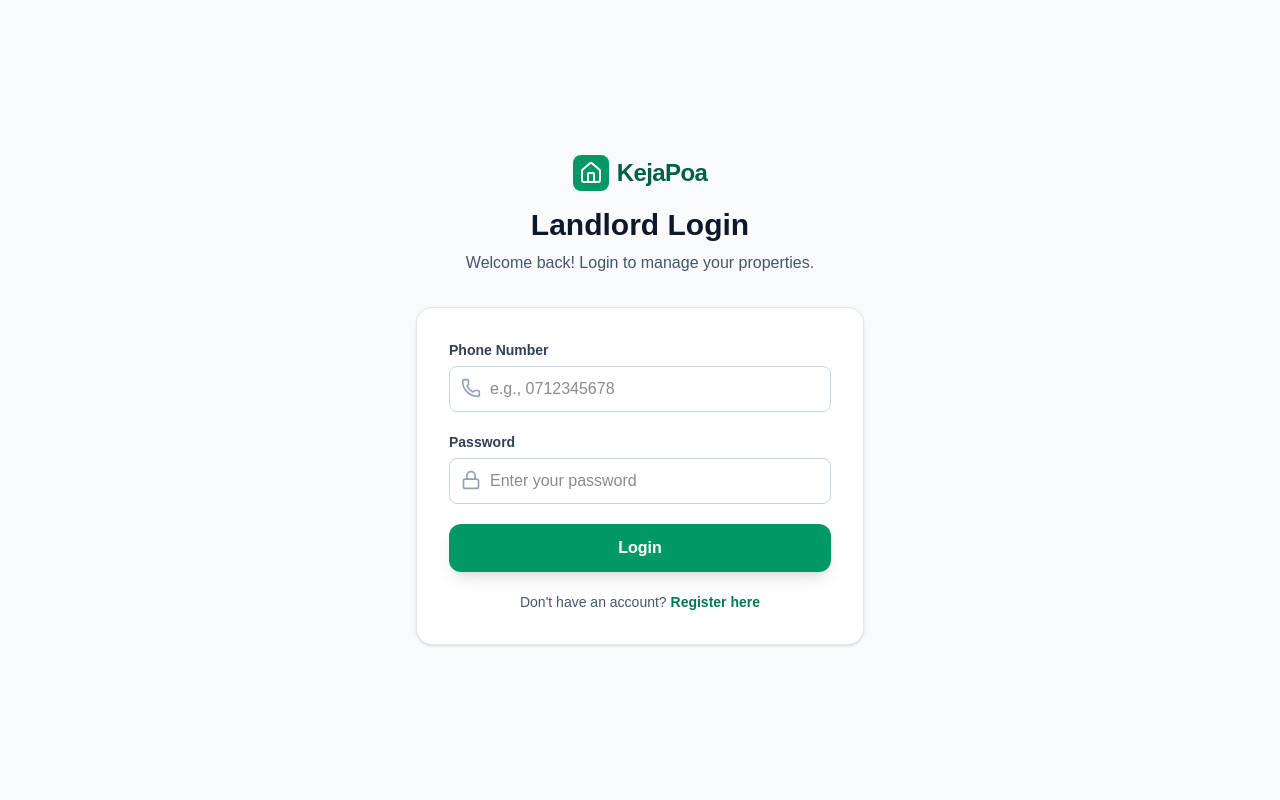
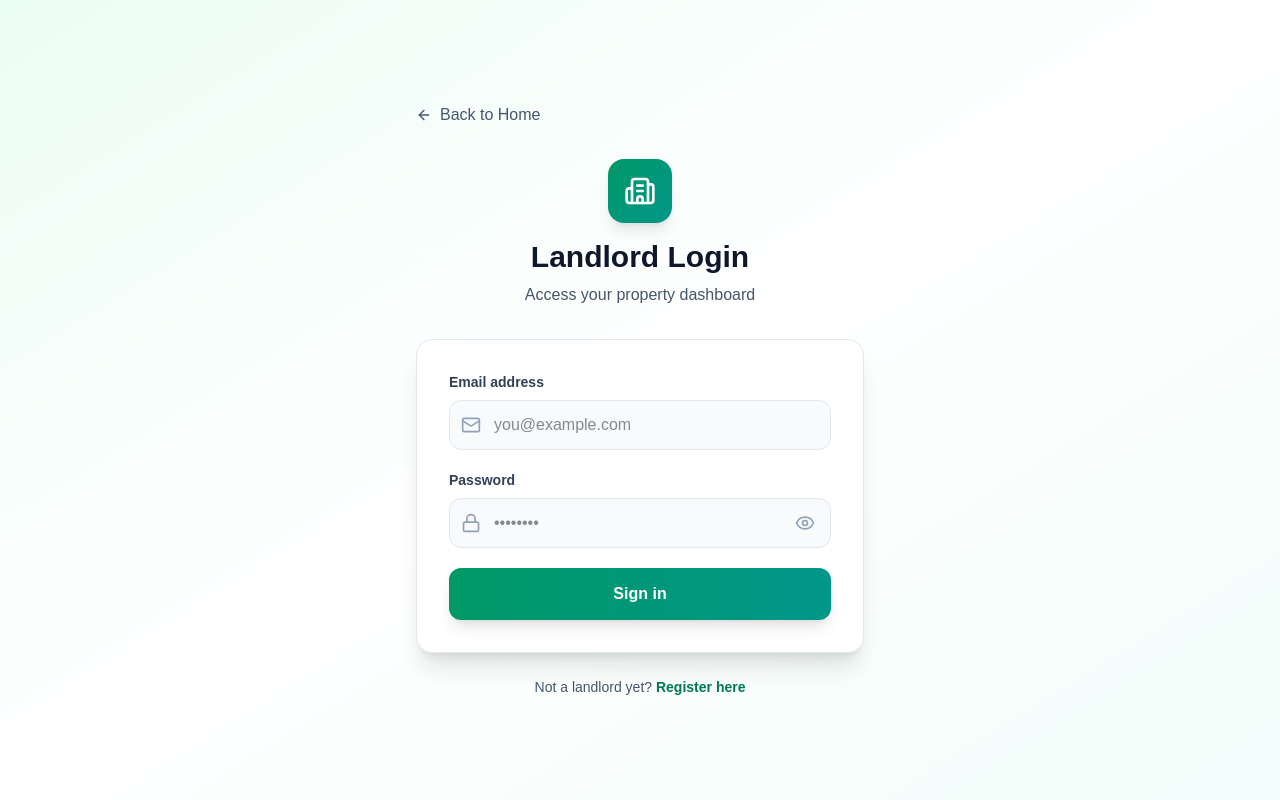
Before and after one commit to muretigreg-max/kejapoa, a Next.js app: page /landlord/login in a window 1280 px wide. Built offline with nearby package versions, Linux system fonts and the light colour scheme.

Commit message:
Add show/hide password toggle to landlord login

```diff
--- a/src/app/landlord/login/page.tsx
+++ b/src/app/landlord/login/page.tsx
@@ -2,34 +2,28 @@
 "use client";
 
 import { useState } from "react";
+import { useRouter } from "next/navigation";
 import Link from "next/link";
-import { useRouter } from "next/navigation";
-import { HomeIcon, Phone, Lock, Loader2 } from "lucide-react";
+import { Mail, Lock, Loader2, Eye, EyeOff, Building2, ArrowLeft } from "lucide-react";
 
 export default function LandlordLoginPage() {
   const router = useRouter();
+  const [email, setEmail] = useState("");
+  const [password, setPassword] = useState("");
+  const [showPassword, setShowPassword] = useState(false);
+  const [error, setError] = useState("");
   const [loading, setLoading] = useState(false);
-  const [error, setError] = useState("");
-
-  const [formData, setFormData] = useState({
-    phone: "",
-    password: "",
-  });
-
-  const handleChange = (e: React.ChangeEvent<HTMLInputElement>) => {
-    setFormData({ ...formData, [e.target.name]: e.target.value });
-  };
 
   const handleSubmit = async (e: React.FormEvent) => {
     e.preventDefault();
+    setError("");
     setLoading(true);
-    setError("");
 
     try {
-      const res = await fetch("/api/landlords/login", {
+      const res = await fetch("/api/auth/landlord/login", {
         method: "POST",
         headers: { "Content-Type": "application/json" },
-        body: JSON.stringify(formData),
+        body: JSON.stringify({ email, password }),
       });
 
       const data = await res.json();
@@ -38,99 +32,117 @@ export default function LandlordLoginPage() {
         throw new Error(data.error || "Login failed");
       }
 
-      // Redirect to dashboard
       router.push("/landlord/dashboard");
     } catch (err: any) {
-      setError(err.message || "Something went wrong. Please try again.");
+      setError(err.message || "Invalid credentials");
     } finally {
       setLoading(false);
     }
   };
 
   return (
-    <main className="min-h-screen bg-slate-50 flex items-center justify-center py-12 px-4">
-      <div className="max-w-md w-full">
+    <main className="min-h-screen bg-gradient-to-br from-emerald-50 via-white to-teal-50 flex items-center justify-center px-4 py-12">
+      <div className="w-full max-w-md">
+        {/* Back Link */}
+        <Link href="/" className="inline-flex items-center gap-2 text-slate-600 hover:text-emerald-700 font-medium mb-8 transition-colors">
+          <ArrowLeft className="h-4 w-4" />
+          Back to Home
+        </Link>
+
         {/* Header */}
         <div className="text-center mb-8">
-          <Link href="/" className="inline-flex items-center gap-2 mb-4">
-            <div className="bg-emerald-600 p-1.5 rounded-lg">
-              <HomeIcon className="h-6 w-6 text-white" />
-            </div>
-            <span className="text-2xl font-extrabold text-emerald-800 tracking-tight">
-              KejaPoa
-            </span>
-          </Link>
+          <div className="inline-flex items-center justify-center w-16 h-16 bg-gradient-to-br from-emerald-600 to-teal-600 rounded-2xl shadow-lg mb-4">
+            <Building2 className="h-8 w-8 text-white" />
+          </div>
           <h1 className="text-3xl font-bold text-slate-900 mb-2">Landlord Login</h1>
-          <p className="text-slate-600">Welcome back! Login to manage your properties.</p>
+          <p className="text-slate-600">Access your property dashboard</p>
         </div>
 
-        {/* Form Card */}
-        <div className="bg-white rounded-2xl shadow-sm border border-slate-200 p-6 sm:p-8">
+        {/* Login Card */}
+        <div className="bg-white rounded-2xl shadow-xl border border-slate-200 p-8">
           <form onSubmit={handleSubmit} className="space-y-5">
             {error && (
-              <div className="bg-red-50 border border-red-200 text-red-700 text-sm px-4 py-3 rounded-lg">
+              <div className="bg-red-50 border border-red-200 text-red-700 px-4 py-3 rounded-xl text-sm">
                 {error}
               </div>
             )}
 
+            {/* Email */}
             <div>
-              <label className="block text-sm font-semibold text-slate-700 mb-1.5">
-                Phone Number
+              <label className="block text-sm font-semibold text-slate-700 mb-2">
+                Email address
               </label>
               <div className="relative">
-                <Phone className="absolute left-3 top-3 h-5 w-5 text-slate-400" />
+                <Mail className="absolute left-3 top-1/2 -translate-y-1/2 h-5 w-5 text-slate-400" />
                 <input
-                  type="tel"
-                  name="phone"
+                  type="email"
+                  value={email}
+                  onChange={(e) => setEmail(e.target.value)}
+                  placeholder="you@example.com"
+                  className="w-full pl-11 pr-4 py-3 bg-slate-50 border border-slate-200 rounded-xl focus:ring-2 focus:ring-emerald-500 focus:border-emerald-500 outline-none transition-all"
                   required
-                  value={formData.phone}
-                  onChange={handleChange}
-                  className="w-full pl-10 pr-4 py-2.5 border border-slate-300 rounded-lg focus:ring-2 focus:ring-emerald-500 focus:border-emerald-500 outline-none"
-                  placeholder="e.g., 0712345678"
+                  disabled={loading}
                 />
               </div>
             </div>
 
+            {/* Password with Show/Hide Toggle */}
             <div>
-              <label className="block text-sm font-semibold text-slate-700 mb-1.5">
+              <label className="block text-sm font-semibold text-slate-700 mb-2">
                 Password
               </label>
               <div className="relative">
-                <Lock className="absolute left-3 top-3 h-5 w-5 text-slate-400" />
+                <Lock className="absolute left-3 top-1/2 -translate-y-1/2 h-5 w-5 text-slate-400" />
                 <input
-                  type="password"
-                  name="password"
+                  type={showPassword ? "text" : "password"}
+                  value={password}
+                  onChange={(e) => setPassword(e.target.value)}
+                  placeholder="••••••••"
+                  className="w-full pl-11 pr-12 py-3 bg-slate-50 border border-slate-200 rounded-xl focus:ring-2 focus:ring-emerald-500 focus:border-emerald-500 outline-none transition-all"
                   required
-                  value={formData.password}
-                  onChange={handleChange}
-                  className="w-full pl-10 pr-4 py-2.5 border border-slate-300 rounded-lg focus:ring-2 focus:ring-emerald-500 focus:border-emerald-500 outline-none"
-                  placeholder="Enter your password"
+                  disabled={loading}
                 />
+                <button
+                  type="button"
+                  onClick={() => setShowPassword(!showPassword)}
+                  className="absolute right-3 top-1/2 -translate-y-1/2 text-slate-400 hover:text-emerald-600 transition-colors p-1"
+                  aria-label={showPassword ? "Hide password" : "Show password"}
+                >
+                  {showPassword ? (
+                    <EyeOff className="h-5 w-5" />
+                  ) : (
+                    <Eye className="h-5 w-5" />
+                  )}
+                </button>
               </div>
             </div>
 
+            {/* Submit Button */}
             <button
               type="submit"
               disabled={loading}
-              className="w-full bg-emerald-600 hover:bg-emerald-700 disabled:bg-emerald-400 text-white font-bold py-3 px-6 rounded-xl transition-all shadow-lg flex items-center justify-center gap-2"
+              className="w-full bg-gradient-to-r from-emerald-600 to-teal-600 hover:from-emerald-700 hover:to-teal-700 text-white font-bold py-3.5 rounded-xl transition-all shadow-lg flex items-center justify-center gap-2 disabled:opacity-50 disabled:cursor-not-allowed"
             >
               {loading ? (
                 <>
                   <Loader2 className="h-5 w-5 animate-spin" />
-                  Logging in...
+                  Signing in...
                 </>
               ) : (
-                "Login"
+                "Sign in"
               )}
             </button>
+          </form>
+        </div>
 
-            <div className="text-center text-sm text-slate-600">
-              Don't have an account?{" "}
-              <Link href="/landlord/register" className="text-emerald-700 font-semibold hover:underline">
-                Register here
-              </Link>
-            </div>
-          </form>
+        {/* Footer Links */}
+        <div className="mt-6 text-center space-y-2">
+          <p className="text-sm text-slate-600">
+            Not a landlord yet?{" "}
+            <Link href="/landlord/register" className="text-emerald-700 font-semibold hover:underline">
+              Register here
+            </Link>
+          </p>
         </div>
       </div>
     </main>
```
